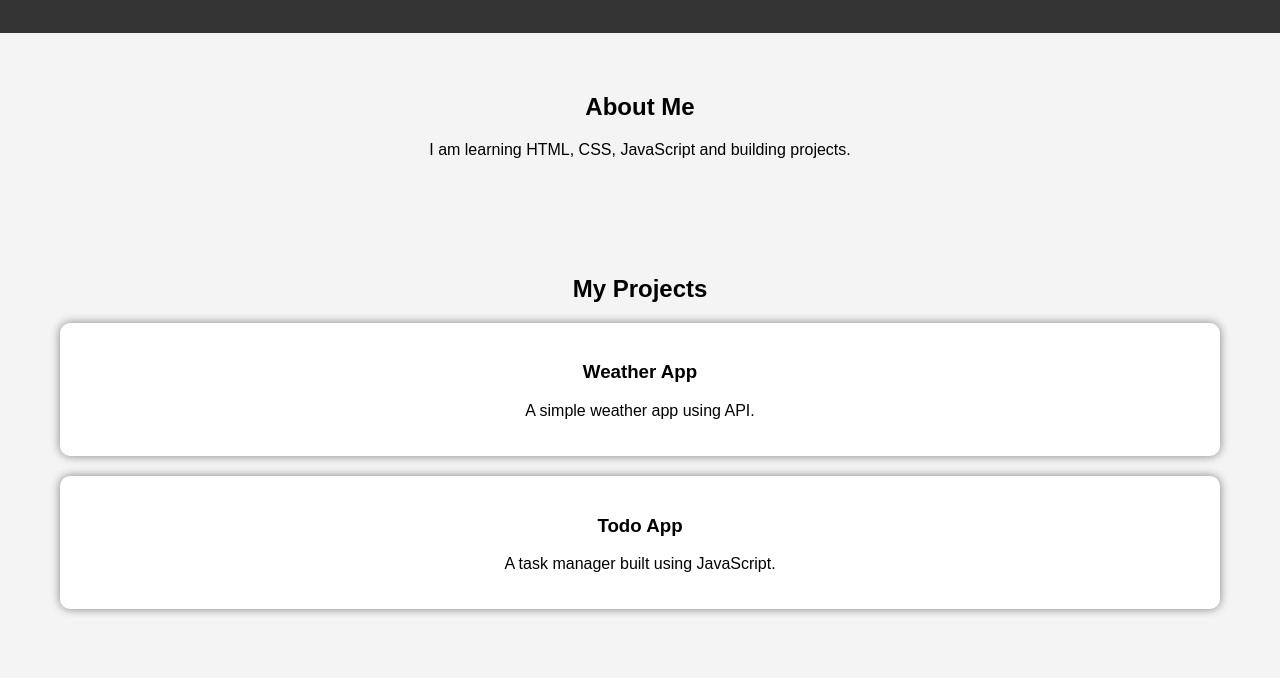
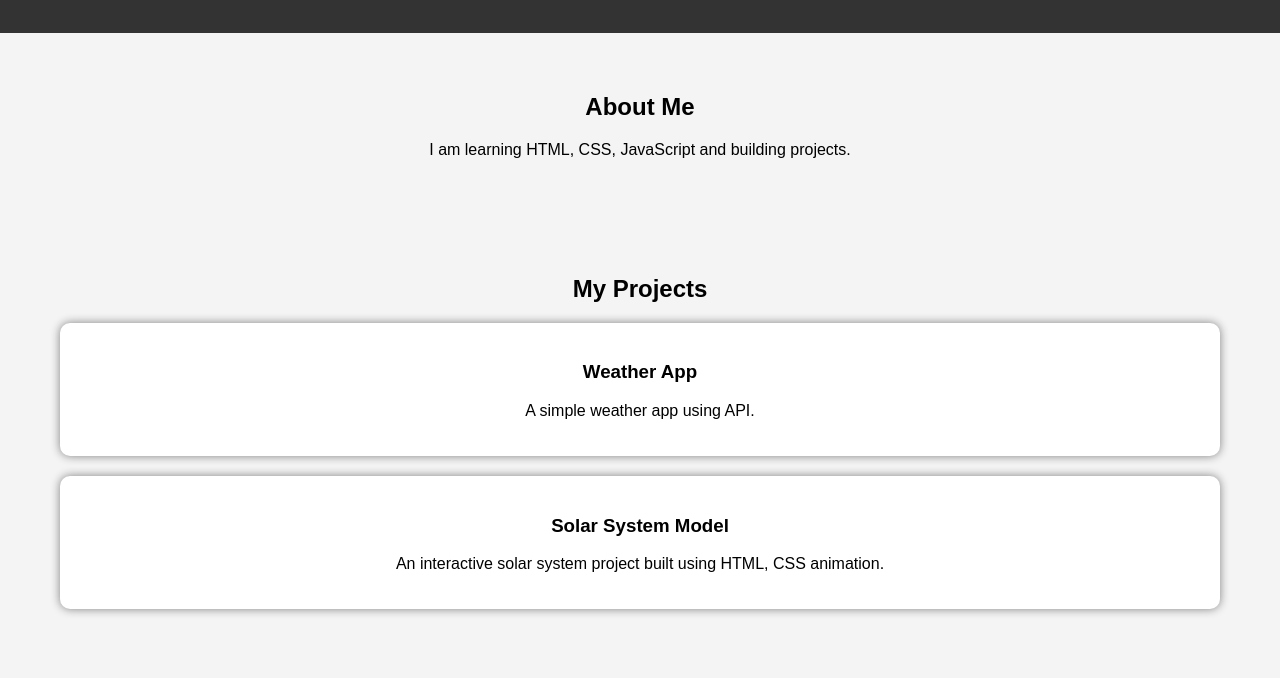
Before and after one commit to Adarsh-Madyali/portpolio-website, a plain HTML site: page index.html in a window 1280 px wide. Shown: the part 122-800 px from the top of the page. Drawn offline with Linux system fonts and the light colour scheme.

Commit message:
Update index.html

```diff
--- a/index.html
+++ b/index.html
@@ -25,9 +25,10 @@
     </div>
 
     <div class="project">
-        <h3>Todo App</h3>
-        <p>A task manager built using JavaScript.</p>
+        <h3>Solar System Model</h3>
+        <p>An interactive solar system project built using HTML, CSS animation.</p>
     </div>
+
 </section>
 
 <section>
@@ -39,7 +40,6 @@
     <p>© 2026 Adarsh | All Rights Reserved</p>
 </footer>
 
-<script src="app.js"></script>
-
+<script src="script.js"></script>
 </body>
 </html>
```
